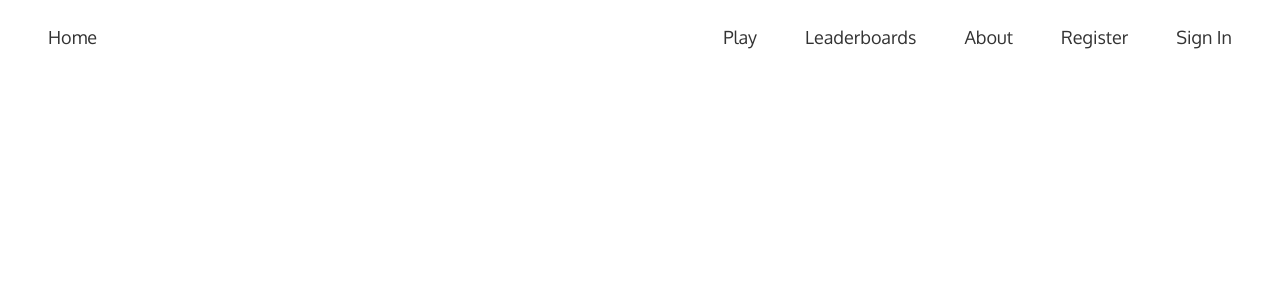
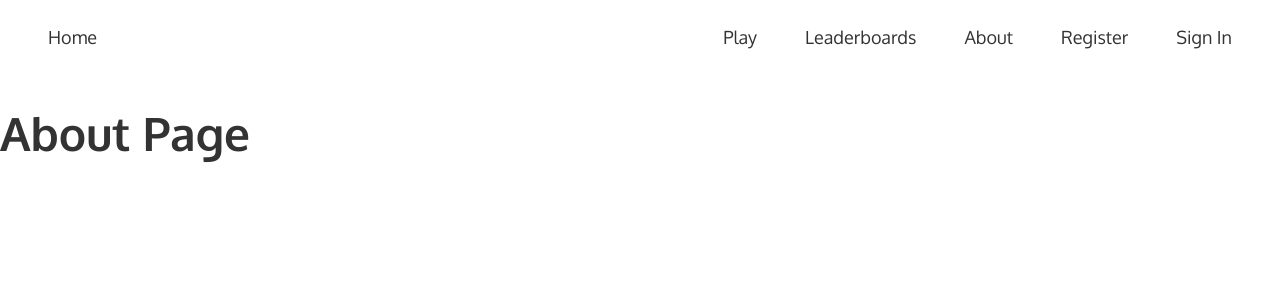
Before and after one commit to JamesRClarke/anagram-falls-client, a React (Create React App) app: page /about in a window 1280 px wide. Shown: the top 300 px of the page. Built offline with nearby package versions, Linux system fonts and the light colour scheme.

Commit message:
install react router dom and set up one route for test being the about component

```diff
--- a/package.json
+++ b/package.json
@@ -7,6 +7,7 @@
     "node-sass": "^4.11.0",
     "react": "^16.8.6",
     "react-dom": "^16.8.6",
+    "react-router-dom": "^5.0.0",
     "react-scripts": "2.1.8"
   },
   "scripts": {
--- /dev/null
+++ b/src/components/About/About.jsx
@@ -0,0 +1,17 @@
+import React, {Component} from 'react';
+
+import Aux from '../../hoc/Aux'
+
+class About extends Component {
+
+  render() {
+    return (
+      <Aux>
+        <h1>About Page</h1>
+      </Aux>
+    )
+  }
+
+}
+
+export default About;
--- a/src/containers/Layout.jsx
+++ b/src/containers/Layout.jsx
@@ -1,8 +1,12 @@
 import React, {Component} from 'react';
+import { BrowserRouter as Router, Route } from "react-router-dom";
 
 import Aux from '../hoc/Aux'
+
 import Navigation from '../components/Navigation/Navigation'
 import SideNavigation from '../components/Navigation/SideNavigation'
+
+import About from '../components/About/About'
 
 
 class Layout extends Component {
@@ -19,8 +23,13 @@ class Layout extends Component {
   render() {
     return (
       <Aux>
-        <Navigation clicked={this.toggleSideNavHandler} open={this.state.showSideNav}/>
-        <SideNavigation open={this.state.showSideNav}/>
+        <Router>
+          <Navigation clicked={this.toggleSideNavHandler} open={this.state.showSideNav}/>
+          <SideNavigation open={this.state.showSideNav}/>
+
+          <Route path="/about" component={About}/>
+
+        </Router>
       </Aux>
     )
   }
```
Also changed, not shown: 1 other file (tests, documents, lock files or other folders).
